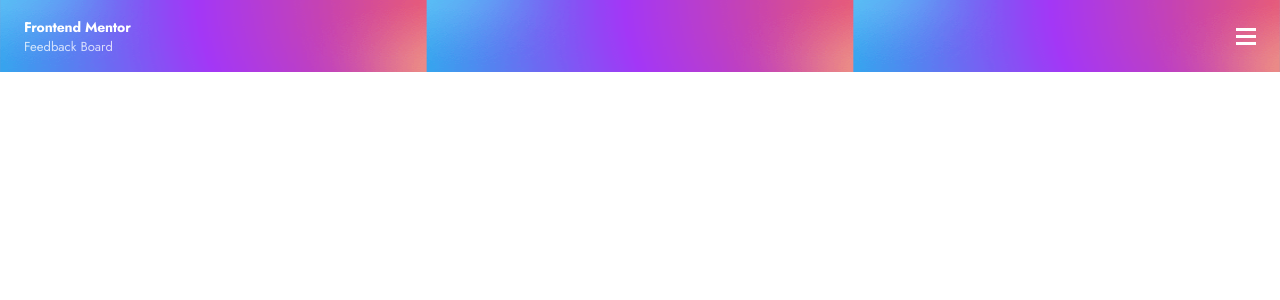
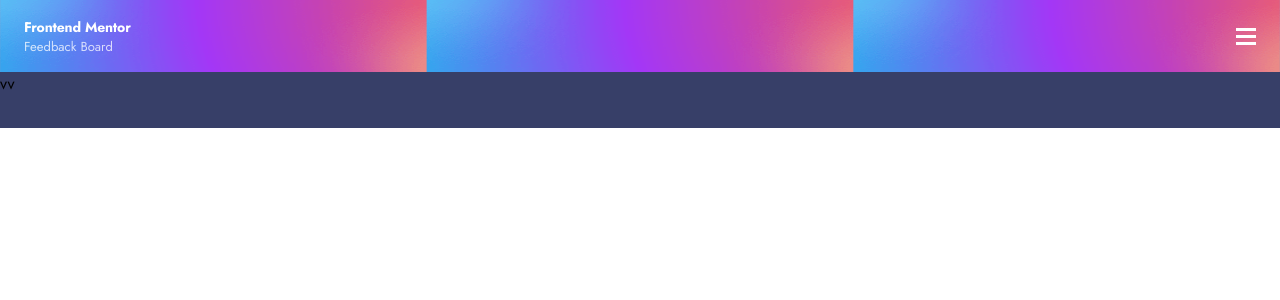
Before and after one commit to gcarter89/product-feedback-app, a React (Create React App) app: page / in a window 1280 px wide. Shown: the top 300 px of the page. Built offline with nearby package versions, Linux system fonts and the light colour scheme.

Commit message:
implemented basic subheader

```diff
--- a/src/App.js
+++ b/src/App.js
@@ -1,10 +1,12 @@
 import './App.scss';
 import Header from './components/Header/Header.js';
+import Subheader from './components/Subheader/Subheader';
 
 function App() {
   return (
     <div className="App">
         <Header />
+        <Subheader />
         {/* <Button backgroundColor='foxtrot' textColor='dark' size='small' /> */}
     </div>
   );
--- /dev/null
+++ b/src/components/Subheader/Subheader.js
@@ -0,0 +1,9 @@
+import styles from './subheader.module.scss';
+
+export default function Subheader() {
+    return (
+        <div className={styles.subheader}>
+        vv
+        </div>
+    )
+}
--- /dev/null
+++ b/src/components/Subheader/subheader.module.scss
@@ -0,0 +1,4 @@
+.subheader {
+    height: 56px;
+    background-color: #373F68;
+}
```
